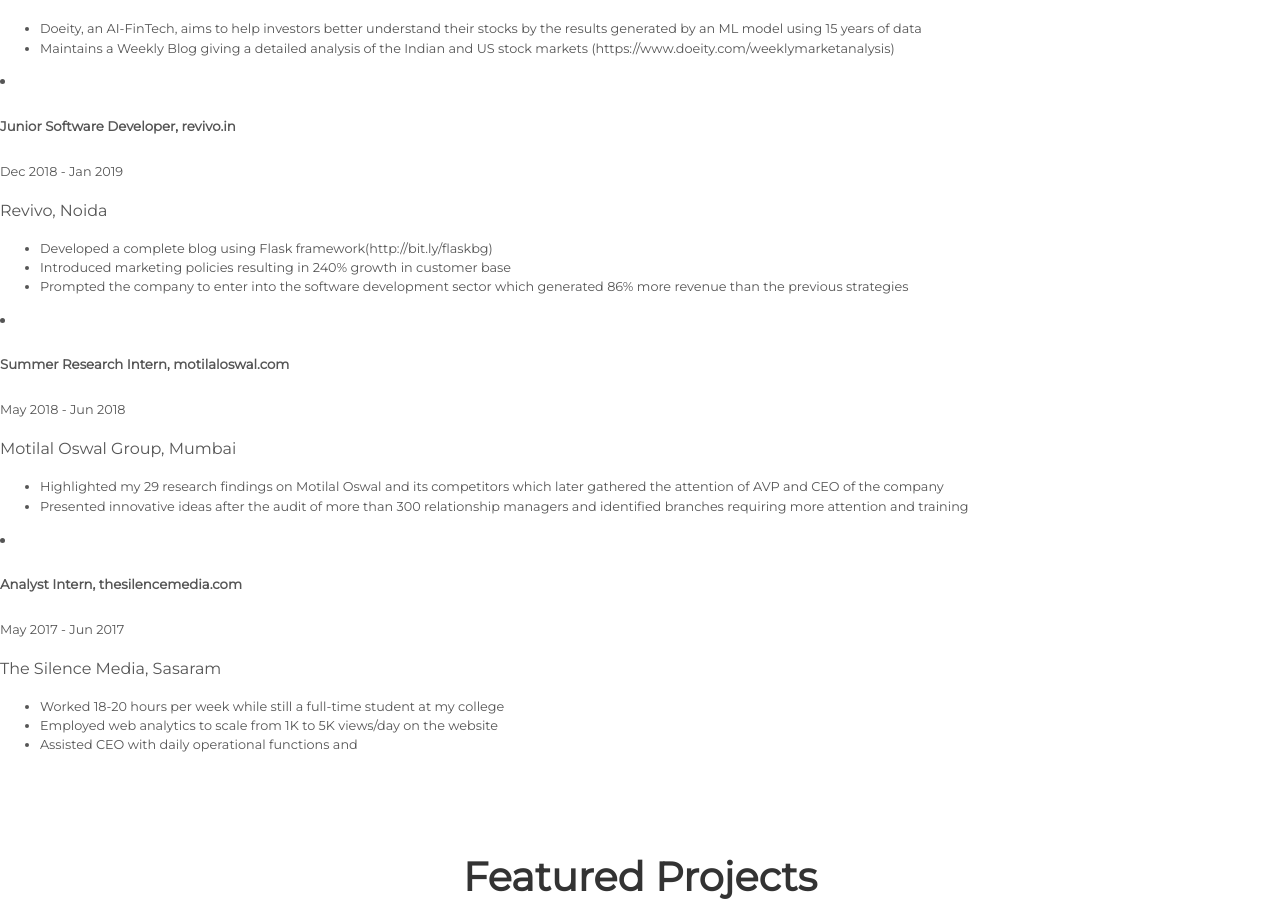
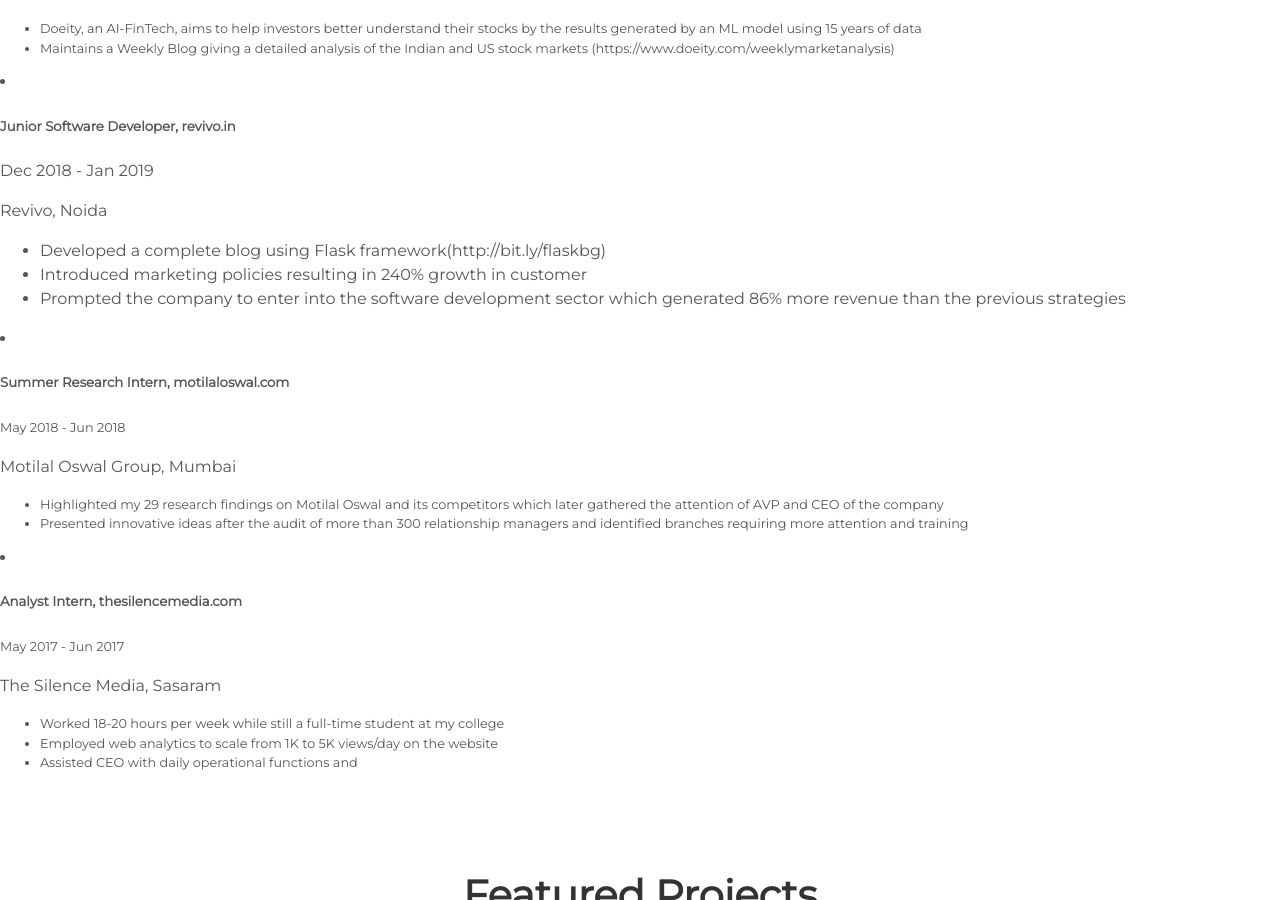
Before and after one commit to arkadee/arkadee.github.io, a Jekyll site: the page built from index.html, in a window 1280 px wide and 900 px high, scrolled down 1977 px. Built offline with Jekyll 4.4.1, drawn with Linux system fonts in a browser that asks for light colours.

Commit message:
Update experience.html

```diff
--- a/_includes/experience.html
+++ b/_includes/experience.html
@@ -19,16 +19,14 @@
         <li href="#" class="list-group-item flex-column align-items-start">
             <div class="d-flex w-100 justify-content-between">
                 <h5 class="mb-1">Junior Software Developer, revivo.in</h5>
-                <small>Dec 2018 - Jan 2019</small>
+                Dec 2018 - Jan 2019
             </div>
-            <p class="mb-1">Revivo, Noida</p>
-            <small>
+            <p>Revivo, Noida</p>
             <ul>
                 <li>Developed a complete blog using Flask framework(http://bit.ly/flaskbg)</li>
-                <li>Introduced marketing policies resulting in 240% growth in customer base</li>
+                <li>Introduced marketing policies resulting in 240% growth in customer </li>
                 <li>Prompted the company to enter into the software development sector which generated 86% more revenue than the previous strategies</li>
             </ul>
-            </small>
         </li>
 
         <li href="#" class="list-group-item flex-column align-items-start">
```
